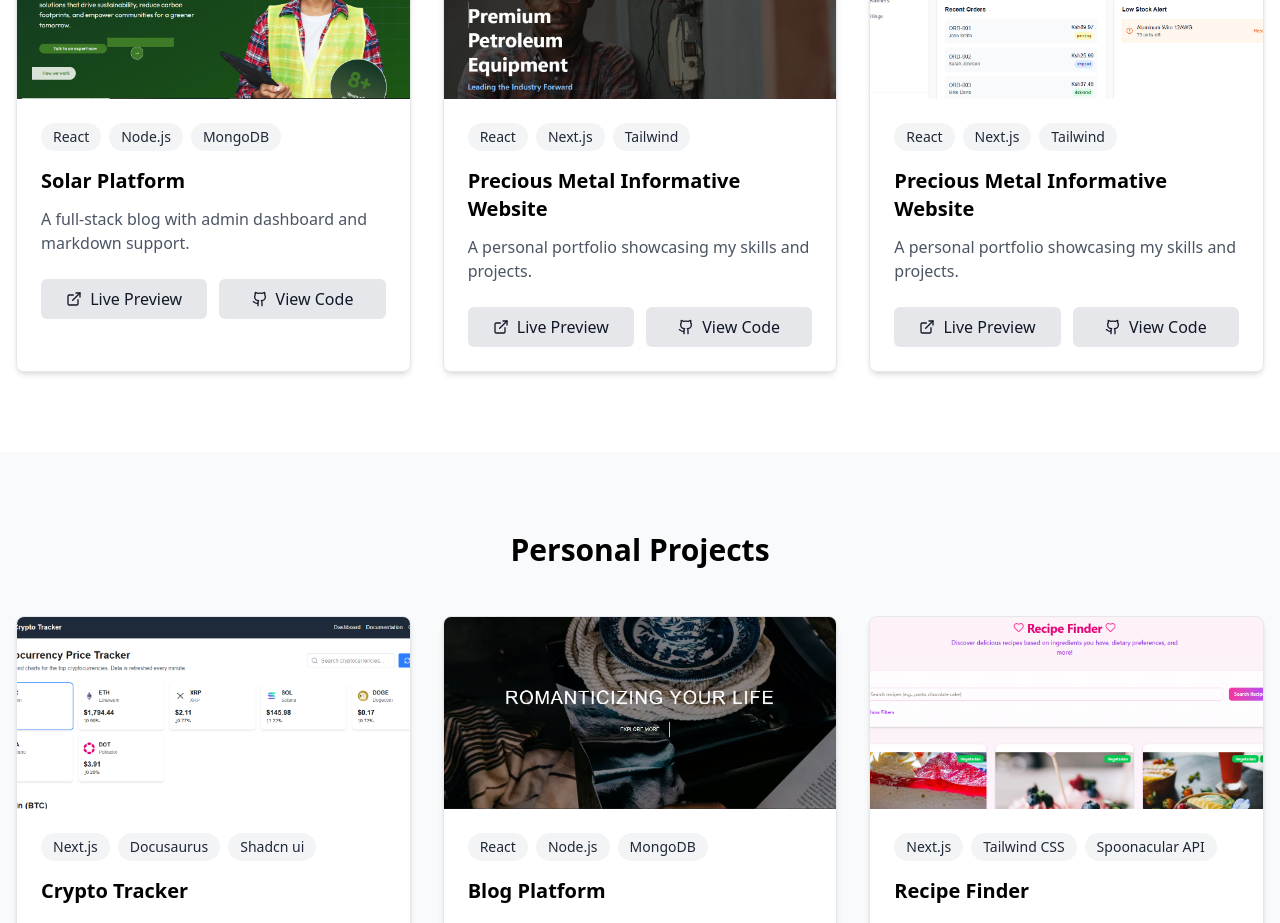
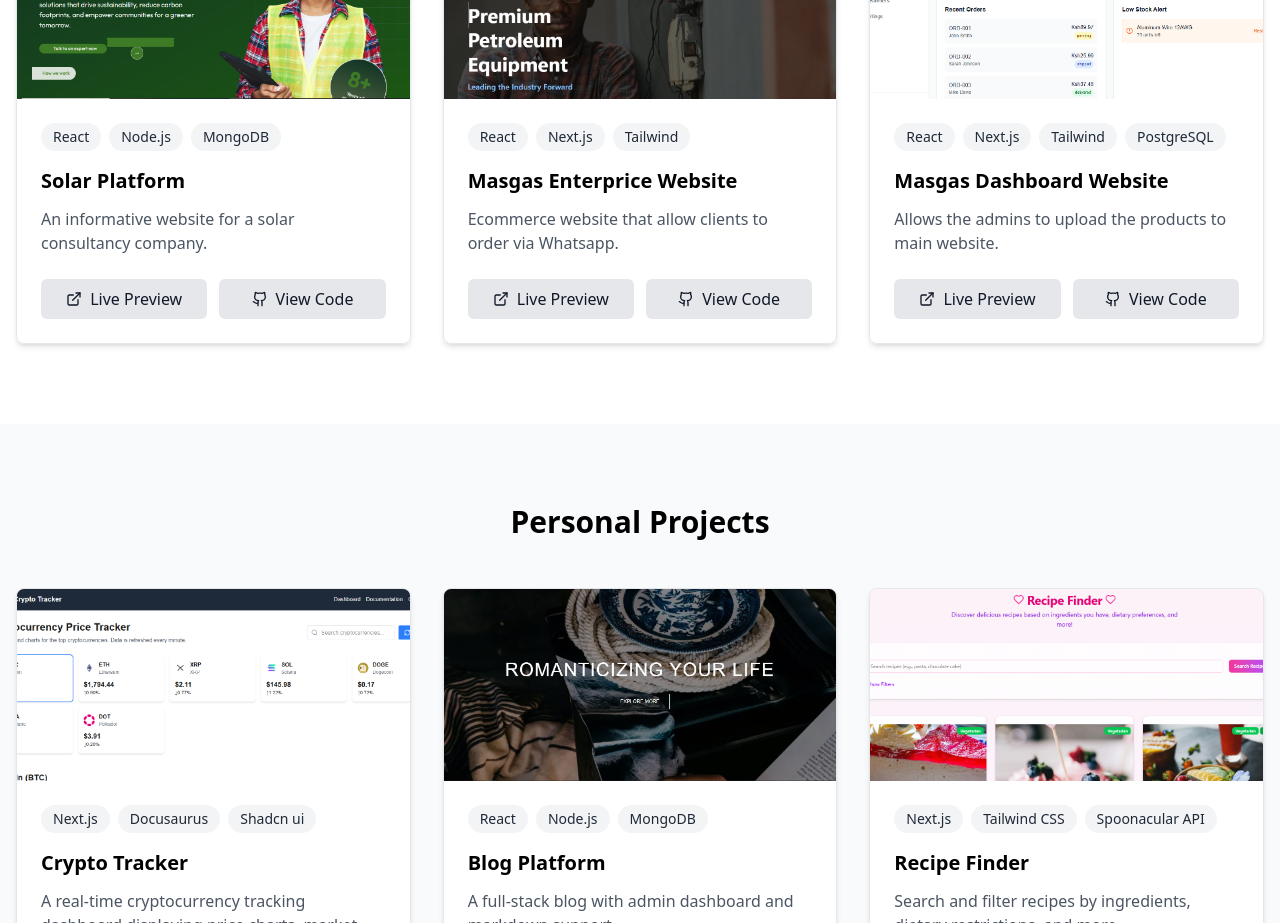
Before and after one commit to Lydiawaka/NdifiN, a Next.js app: page /project in a window 1280 px wide. Shown: the part 1440-2363 px from the top of the page. Built offline with nearby package versions, Linux system fonts and the light colour scheme.

Commit message:
Added google verification and SEO description

```diff
--- a/pages/index.tsx
+++ b/pages/index.tsx
@@ -9,7 +9,7 @@ import 'aos/dist/aos.css';
 import { useEffect } from "react";
 import Image from "next/image";
 import Projects from "./components/Projects/Page";
-
+import Head from "next/head";
 
 const Index = () => {
 
@@ -36,6 +36,15 @@ const Index = () => {
   };
 
   return (
+    <>
+    <Head>
+       <title>NdifiN | Software Development & Consultancy</title>
+        <meta
+          name="google-site-verification"
+          content="googlea5cfac247083116d.html"
+        />
+      </Head>
+
     <div className="bg-black">
 
       {/* Navigation */}
@@ -115,6 +124,7 @@ const Index = () => {
 
 
     </div>
+   </>
   )
 }
 export default Index
--- a/pages/project.tsx
+++ b/pages/project.tsx
@@ -16,7 +16,7 @@ export default function Home() {
       tech: ['React', 'Next.js', 'Tailwind'],
       description: 'A personal portfolio showcasing my skills and projects.',
       image: '/images/metlp.JPG',
-      liveUrl: 'https://example.com/precious-metal',
+      liveUrl: 'https://precious-metal',
       codeUrl: 'https://github.com/username/precious-metal'
     },
     {
@@ -41,28 +41,28 @@ export default function Home() {
       id: 4,
       title: 'Solar Platform',
       tech: ['React', 'Node.js', 'MongoDB'],
-      description: 'A full-stack blog with admin dashboard and markdown support.',
+      description: 'An informative website for a solar consultancy company.',
       image: '/images/solarfirm.jpg',
-      liveUrl: 'https://example.com/solar-platform',
+      liveUrl: 'https://jimaliventuresconsulting.co.ke/',
       codeUrl: 'https://github.com/username/solar-platform'
     },
     {
       id: 5,
-      title: 'Precious Metal Informative Website',
+      title: 'Masgas Enterprice Website',
       tech: ['React', 'Next.js', 'Tailwind'],
-      description: 'A personal portfolio showcasing my skills and projects.',
+      description: 'Ecommerce website that allow clients to order via Whatsapp.',
       image: '/images/masgas.PNG',
-      liveUrl: 'https://example.com/precious-metal-2',
-      codeUrl: 'https://github.com/username/precious-metal-2'
+      liveUrl: 'https://masgas-enterprice.vercel.app/',
+      codeUrl: 'https://github.com/Lydiawaka/masgas-enterprice'
     },
     {
       id: 6,
-      title: 'Precious Metal Informative Website',
-      tech: ['React', 'Next.js', 'Tailwind'],
-      description: 'A personal portfolio showcasing my skills and projects.',
+      title: 'Masgas Dashboard Website',
+      tech: ['React', 'Next.js', 'Tailwind', 'PostgreSQL', ],
+      description: 'Allows the admins to upload the products to main website.',
       image: '/images/masgas-admin.PNG',
-      liveUrl: 'https://example.com/precious-metal-admin',
-      codeUrl: 'https://github.com/username/precious-metal-admin'
+      liveUrl: 'https://masgas.vercel.app/',
+      codeUrl: 'https://github.com/Lydiawaka/masgas'
     },
   ];
 
@@ -100,8 +100,8 @@ export default function Home() {
       tech: ['React', 'Next.js', 'Tailwind'],
       description: 'A personal portfolio showcasing my skills and projects.',
       image: '/images/portifolio.jpg',
-      liveUrl: 'https://example.com/portfolio',
-      codeUrl: 'https://github.com/username/portfolio'
+      liveUrl: 'https://portfolio-eight-beta-86.vercel.app/',
+      codeUrl: 'https://github.com/Lydiawaka/Portfolio'
     },
     {
       id: 5,
```
